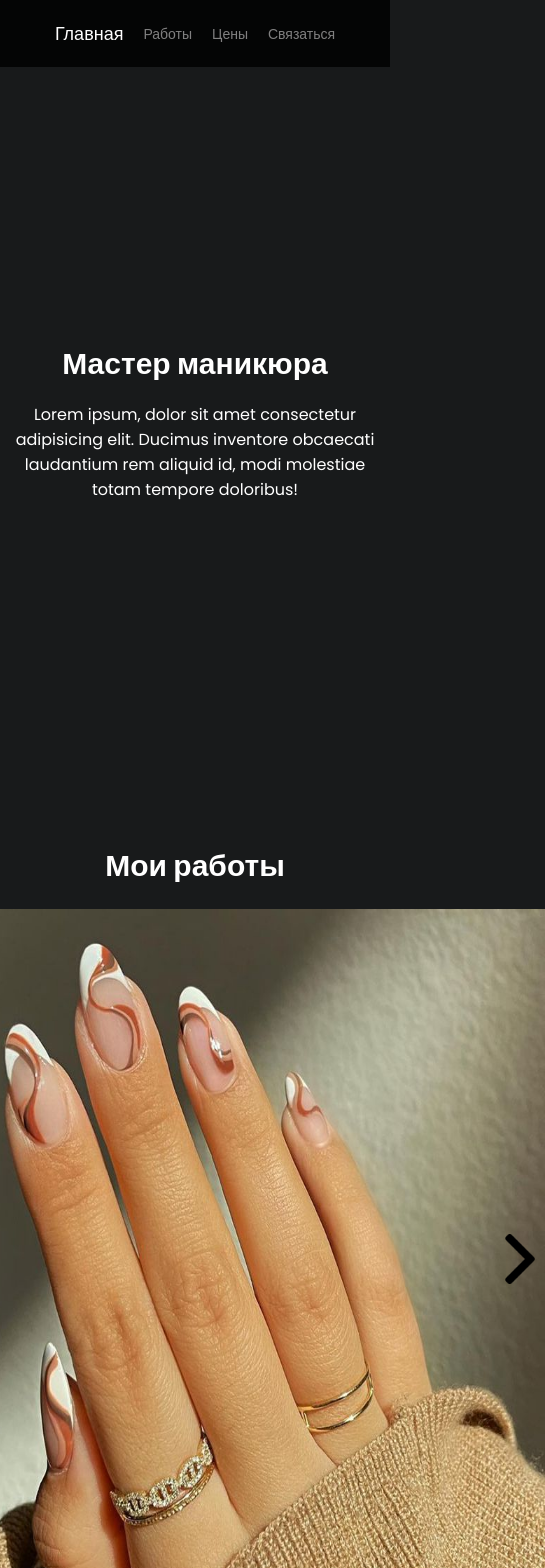
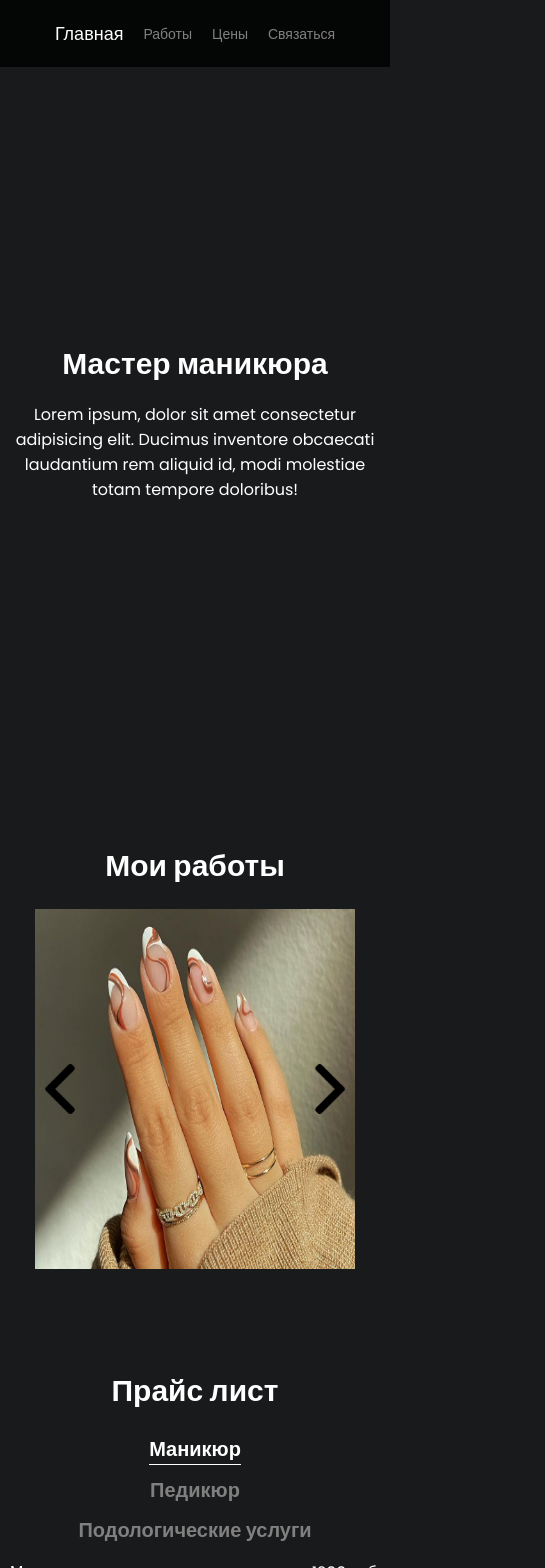
Before and after one commit to AMOGUS-corp/NailMaster, a React (Create React App) app in the folder ClientApp/: page / in a window 390 px wide. Shown: the top 1568 px of the page, 545 px wide, since content can reach past the window. Built offline with nearby package versions, Linux system fonts and the light colour scheme.

Commit message:
fixed useInView hook and works component animation

```diff
--- a/ClientApp/src/components/Header/Header.tsx
+++ b/ClientApp/src/components/Header/Header.tsx
@@ -1,12 +1,15 @@
 import React, { FC } from 'react'
+import { useInView } from '../../hooks/useInView'
 import './header.scss'
 
 const Header: FC = () => {
+	const {isInView, myRef} = useInView()
+
 	return (
-		<header id='header' className="header">
+		<header ref={myRef} id='header' className="header">
 			<div className='container'>
-				<h1 className='header__title'>Мастер маникюра</h1>
-				<p className='header__desc'>Lorem ipsum, dolor sit amet consectetur adipisicing elit. Ducimus inventore obcaecati laudantium rem aliquid id, modi molestiae totam tempore doloribus!</p>
+				<h1 className={isInView ? 'header__title header__title--active' : 'header__title'}>Мастер маникюра</h1>
+				<p className={isInView ? 'header__desc header__desc--active' : 'header__desc'}>Lorem ipsum, dolor sit amet consectetur adipisicing elit. Ducimus inventore obcaecati laudantium rem aliquid id, modi molestiae totam tempore doloribus!</p>
 			</div>
 		</header>
 	)
--- a/ClientApp/src/components/Header/header.scss
+++ b/ClientApp/src/components/Header/header.scss
@@ -7,10 +7,24 @@
 	&__title{
 		font-size: 60px;
 		margin-bottom: 15px;
+		opacity: 0;
+		transform: translateX(400px);
+		transition: all .5s ease-in-out;
+		&--active{
+			opacity: 1;
+			transform: translateX(0);
+		}
 	}
 	&__desc{
 		max-width: 700px;
 		text-align: center;
+		opacity: 0;
+		transform: translateX(-400px);
+		transition: all .5s ease-in-out;
+		&--active{
+			opacity: 1;
+			transform: translateX(0);
+		}
 	}
 }
 
--- a/ClientApp/src/components/Nav/nav.scss
+++ b/ClientApp/src/components/Nav/nav.scss
@@ -4,7 +4,7 @@
 	top: calc(50% - 100px);
 	display: flex;
 	align-items: center;
-
+	z-index: 10;
 	&__menu{
 		display: flex;
 		flex-direction: column;
--- a/ClientApp/src/components/Price/Price.tsx
+++ b/ClientApp/src/components/Price/Price.tsx
@@ -1,15 +1,15 @@
-import axios from "axios";
 import React, { FC, useEffect, useState } from "react";
 import { useAppDispatch, useAppSelector } from "../../hooks/hooks";
+import { useInView } from "../../hooks/useInView";
 import { fetchPriceList } from "../../store/reducers/ActionCreators";
 import "./price.scss";
 import PriceItems from "./PriceItems";
 
 const Price: FC = () => {
   const [activeTitle, setActiveTitle] = useState(1);
-
   const dispatch = useAppDispatch();
   const { list, isLoading } = useAppSelector((state) => state.priceList);
+	const {isInView, myRef} = useInView()
 
   useEffect(() => {
     dispatch(fetchPriceList());
@@ -20,7 +20,7 @@ const Price: FC = () => {
   };
 
   return (
-    <section id="price" className="price">
+    <section ref={myRef} id="price" className={isInView ? 'price price--active' : 'price'}>
       <div className="container">
 				<h2 className="title">Прайс лист</h2>
         <h3
--- a/ClientApp/src/components/Works/Works.tsx
+++ b/ClientApp/src/components/Works/Works.tsx
@@ -1,11 +1,14 @@
 import React, { FC } from "react";
+import { useInView } from "../../hooks/useInView";
 import Slider from "../common/Slider/Slider";
 import "./works.scss";
 const image = require('../../assets/images/img1.jpg')
 
 const Works: FC = () => {
+	const {isInView, myRef} = useInView({rootMargin: '200px'})
+
   return (
-    <section id='works' className='works'>
+    <section ref={myRef} id='works' className={isInView ? 'works works--active' : 'works'}>
     	<div className="container">
     		<h2 className='title'>Мои работы</h2>
     		{/* <div className="works__gallery">
--- a/ClientApp/src/components/Works/works.scss
+++ b/ClientApp/src/components/Works/works.scss
@@ -1,5 +1,11 @@
 .works{
-
+	opacity: 0;
+	transform: translateY(600px);
+	transition: all .5s ease-in-out;
+	&--active{
+		opacity: 1;
+		transform: translateY(0);
+	}
 	&__gallery{
 		margin-top: 50px;
 		display: grid;
--- a/ClientApp/src/components/common/Slider/Slider.tsx
+++ b/ClientApp/src/components/common/Slider/Slider.tsx
@@ -4,7 +4,7 @@ import './slider.scss'
 const image = require('../../../assets/images/img1.jpg')
 
 interface SliderProps{
-	children: React.ReactNode
+	children: React.ReactNode;
 }
 
 const Slider: FC<SliderProps> = ({children}) => {
--- a/ClientApp/src/components/common/Slider/slider.scss
+++ b/ClientApp/src/components/common/Slider/slider.scss
@@ -37,5 +37,31 @@
 		&:hover{
 			background-color: rgba(0,0,0,.5);
 		}
+		&:active{
+			background-color: rgba(0,0,0,.5);
+		}
 	}
 }
+
+@media screen and (max-width: 1024px){
+	.slider{
+		width: 550px;
+		height: 550px;
+		&__line{
+			img{
+				width: 550px;
+			}
+		}
+	}
+}
+@media screen and (max-width: 600px){
+	.slider{
+		width: 320px;
+		height: 360px;
+		&__line{
+			img{
+				width: 320px;
+			}
+		}
+	}
+}
--- /dev/null
+++ b/ClientApp/src/hooks/useInView.ts
@@ -0,0 +1,23 @@
+import { useEffect, useRef, useState } from "react"
+
+interface ObserverOptions {
+	root?: Element;
+	rootMargin?: string;
+	threshold?: number[] | number
+}
+
+export const useInView = (options?: ObserverOptions) => {
+	const [isInView, setIsInView] = useState(false)
+	const myRef = useRef<HTMLDivElement>(null)
+
+	useEffect(() => {
+		const observer = new IntersectionObserver((entries) => {
+			if(entries[0].isIntersecting){
+				setIsInView(true)
+			}
+		},options)
+		observer.observe(myRef.current as Element)
+	}, [])
+
+	return {isInView, myRef}
+}
```
